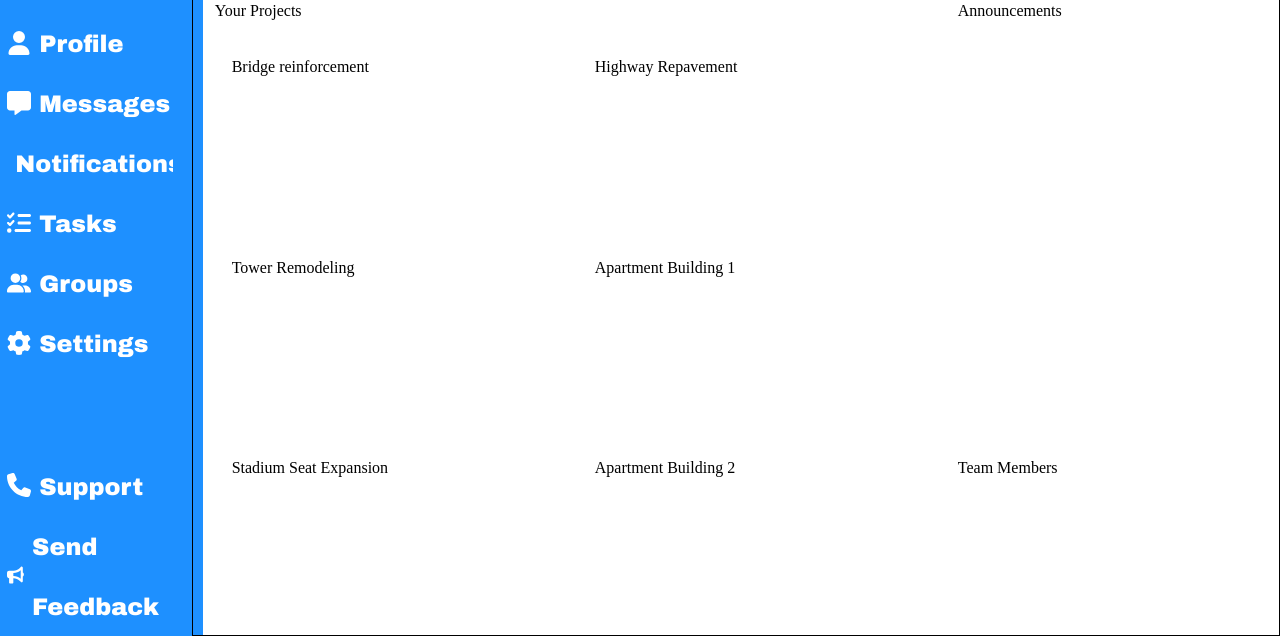
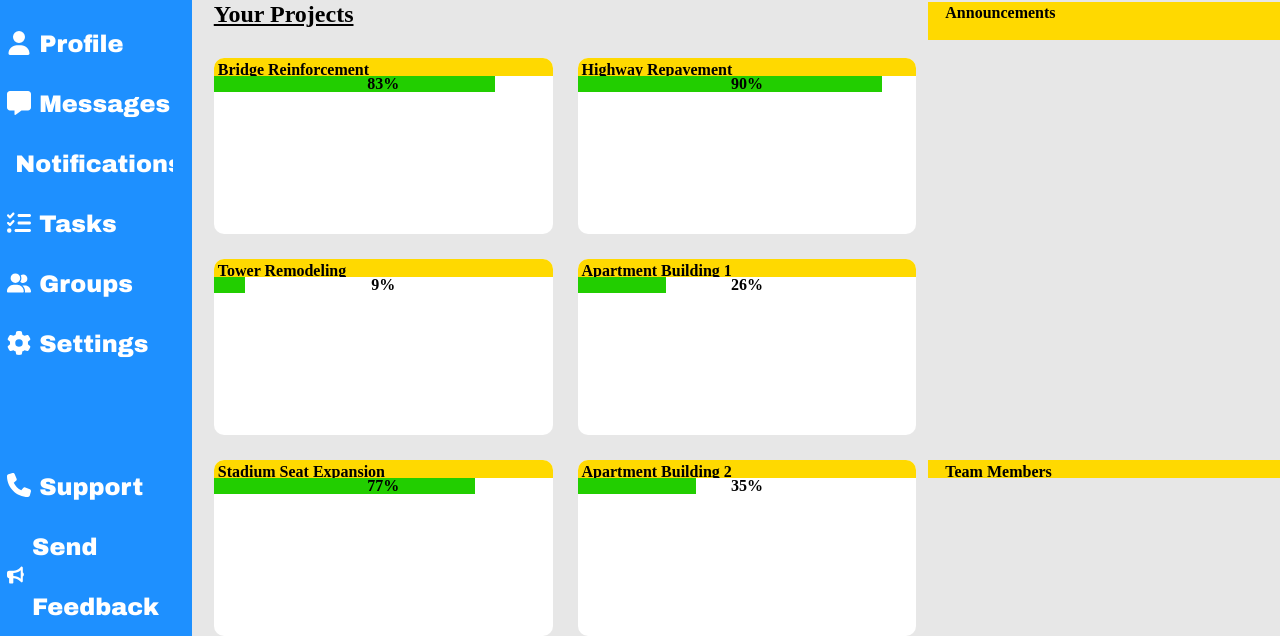
Before and after one commit to ZF5657/Admin-Dashboard, a plain HTML site: page index.html in a window 1280 px wide. Shown: the part 164-800 px from the top of the page. Drawn offline with Linux system fonts and the light colour scheme.

Commit message:
Add styling on main div
Adjusted sizing, spacing, and added styling for projects section

```diff
--- a/index.html
+++ b/index.html
@@ -71,34 +71,68 @@
             <button class="head-btn" id="shareBtn">Share Announcement</button>
         </div>
         <div class="main">
-            <div class="projects">Your Projects</div>
-            <div class="proj1">
-                <p>Bridge reinforcement</p>
+            <div class="projectTitle">Your Projects</div>
+            <div class="projects" id="proj1">
+                <div class="title">
+                    <p>Bridge Reinforcement</p>
                 </div>
-            <div class="proj2">
+                <div class="progressBar">
+                    83%
+                </div>
+            </div>
+            <div class="projects" id="proj2">
+                <div class="title">
                     <p>Highway Repavement</p>
                 </div>
-            <div class="proj3">
+                <div class="progressBar">
+                    90%
+                </div>
+            </div>
+            <div class="projects" id="proj3">
+                <div class="title">
                     <p>Tower Remodeling</p>
                 </div>
-            <div class="proj4">
+                <div class="progressBar">
+                    9%
+                </div>
+            </div>
+            <div class="projects" id="proj4">
+                <div class="title">
                     <p>Apartment Building 1</p>
                 </div>
-            <div class="proj5">
+                <div class="progressBar">
+                    26%
+                </div>
+            </div>
+            <div class="projects" id="proj5">
+                <div class="title">
                     <p>Stadium Seat Expansion</p>
                 </div>
-            <div class="proj6">
+                <div class="progressBar">
+                    77%
+                </div>
+            </div>
+            <div class="projects" id="proj6">
+                <div class="title">
                     <p>Apartment Building 2</p>
                 </div>
+                <div class="progressBar">
+                    35%
+                </div>
+            </div>
             <div class="announcements">
+                <div class="title">
                     <p>Announcements</p>
-                <di class="announcement box">
+                </div>
+                <di class="announcementBox">
 
                 </di>
             </div>
             <div class="team">
+                <div class="title">
                     <p>Team Members</p>
-                <div class="team-mem box">
+                </div>
+                <div class="team-memBox">
 
                 </div>
             </div>
--- a/styles.css
+++ b/styles.css
@@ -156,16 +156,16 @@ h1 {
 	color: white;
 	font-size: .9em;
 	font-weight: 800;
-	transition: .5s ease-in-out;
+	transition: .3s ease-in-out;
 }
 
 .head-btn:hover {
 	cursor: pointer;
-	transform: scale(1.2);
+	transform: scale(1.15);
 }
 
 .head-btn:active {
-	transform: scale(1);
+	transform: scale(1.1);
 	transition: .05s ease-in-out;
 }
 
@@ -174,7 +174,6 @@ h1 {
 }
 
 .main {
-    border: 1px solid black;
     grid-area: 3 / 2 / 4 / 3;
 	display: grid;
 	grid-template-columns: repeat(3, 1fr);
@@ -183,10 +182,14 @@ h1 {
 	grid-row-gap: 25px;
 	padding-top: 2%;
 	padding-left: 2%;
+	background-color: #e7e7e7
 }
 
-.projects {
+.projectTitle {
 	grid-area: 1 / 1 / 2 / 3;
+	font-size: 1.5rem;
+	font-weight: 800;
+	text-decoration: underline;
 }
 
 .proj1 {
@@ -233,7 +236,8 @@ h1 {
 }
 
 .welcome {
-	margin-right: 61%;
+	font-size: 1.5rem;
+	margin-right: 58%;
 	font-weight: 800;
 }
 
@@ -284,3 +288,58 @@ h1 {
 	margin-right: 2%;
 	margin-left: 2%;
 }
+
+.projects {
+	background-color: white;
+	border-radius: 10px;
+	display: flex;
+	flex-direction: column;
+	overflow: hidden;
+}
+
+.title {
+	font-size: 1rem;
+	font-weight: 800;
+	display: flex;
+	margin-left: -4%;
+	padding-top: 1%;
+	height: 8%;
+	background-color: #ffd900;
+}
+
+.progressBar {
+	display: flex;
+	font-weight: 800;
+	color: black;
+	justify-content: center;
+}
+
+#proj1 > .progressBar {
+	background: #218b01;
+	background: linear-gradient(90deg, #22ce00 83%, rgba(255,255,255,1) 83%);
+}
+
+#proj2 > .progressBar {
+	background: #218b01;
+	background: linear-gradient(90deg, #22ce00 90%, rgba(255,255,255,1) 90%);
+}
+
+#proj3 > .progressBar {
+	background: #218b01;
+	background: linear-gradient(90deg, #22ce00 9%, rgba(255,255,255,1) 9%);
+}
+
+#proj4 > .progressBar {
+	background: #218b01;
+	background: linear-gradient(90deg, #22ce00 26%, rgba(255,255,255,1) 26%);
+}
+
+#proj5 > .progressBar {
+	background: #218b01;
+	background: linear-gradient(90deg, #22ce00 77%, rgba(255,255,255,1) 77%);
+}
+
+#proj6 > .progressBar {
+	background: #218b01;
+	background: linear-gradient(90deg, #22ce00 35%, rgba(255,255,255,1) 35%);
+}
```
Lines whose indentation alone changed are shown as unchanged.
